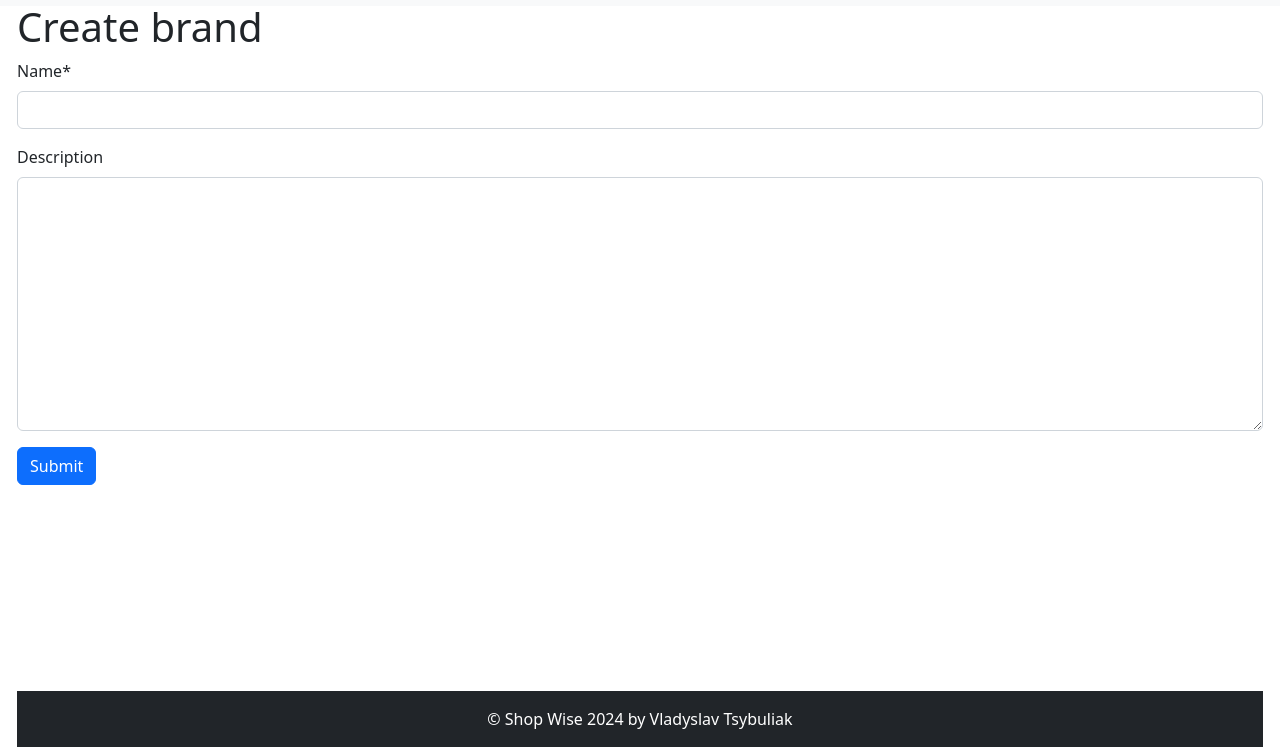
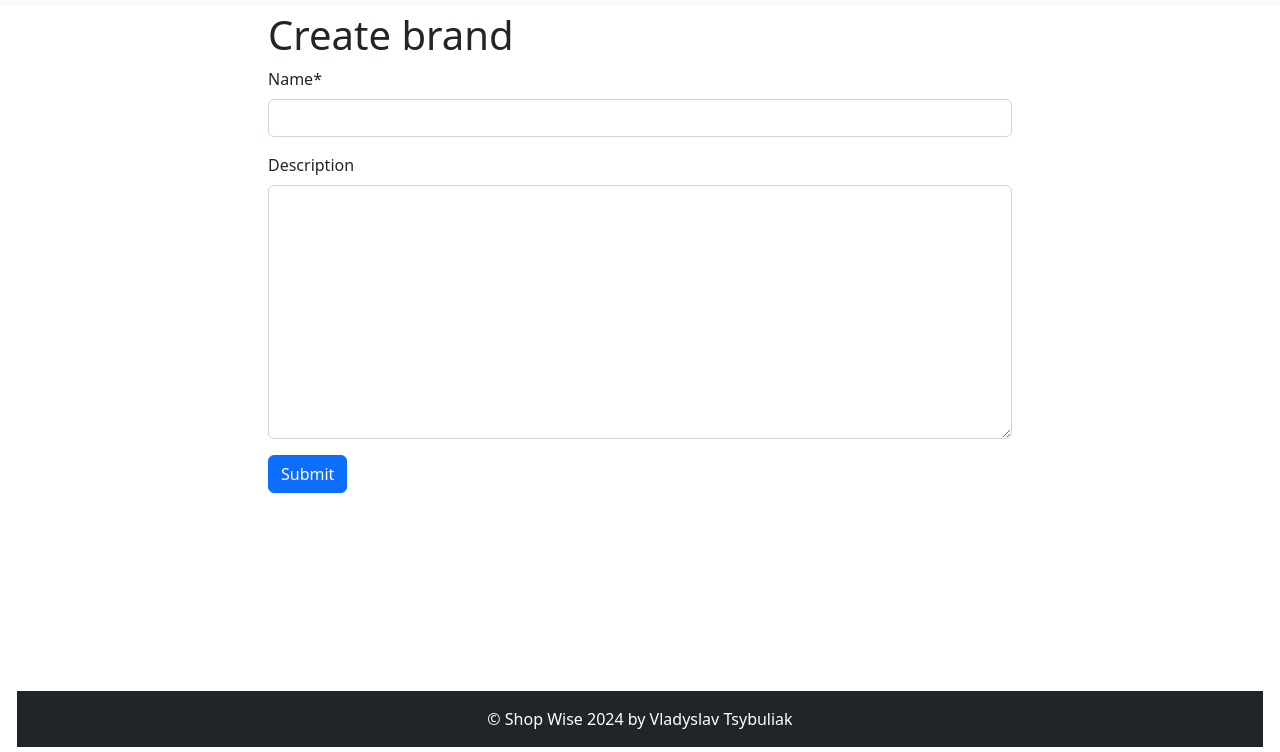
Before and after one commit to vladislav-tsybuliak1/shop-wise, a Django app: page /brands/create/ in a window 1280 px wide. Shown: the part 58-810 px from the top of the page. Run offline with Django 5.2, Linux system fonts and the light colour scheme; the visitor is signed in with stand-in values (Sample User, id 1); data that the repository does not hold is empty; some libraries are stand-ins or nearby versions.

Commit message:
Add bootstrap styles to brand and category form templates

```diff
--- a/templates/store/brand_form.html
+++ b/templates/store/brand_form.html
@@ -2,10 +2,14 @@
 {% load crispy_forms_filters %}
 
 {% block content %}
+  <div class="container d-flex justify-content-center align-items-center pt-2">
+    <div class="col-md-8">
       <h1>{{ object|yesno:"Update,Create" }} brand {{ brand.name }}</h1>
       <form action="" method="post" novalidate>
         {% csrf_token %}
         {{ form|crispy }}
         <input type="submit" value="Submit" class="btn btn-primary">
       </form>
+    </div>
+  </div>
 {% endblock %}
--- a/templates/store/category_form.html
+++ b/templates/store/category_form.html
@@ -2,10 +2,14 @@
 {% load crispy_forms_filters %}
 
 {% block content %}
+  <div class="container d-flex justify-content-center align-items-center pt-2">
+    <div class="col-md-8">
       <h1>{{ object|yesno:"Update,Create" }} category {{ object.name }}</h1>
       <form action="" method="post" novalidate>
         {% csrf_token %}
         {{ form|crispy }}
         <input type="submit" value="Submit" class="btn btn-primary">
       </form>
+    </div>
+  </div>
 {% endblock %}
```
Lines whose indentation alone changed are shown as unchanged.
